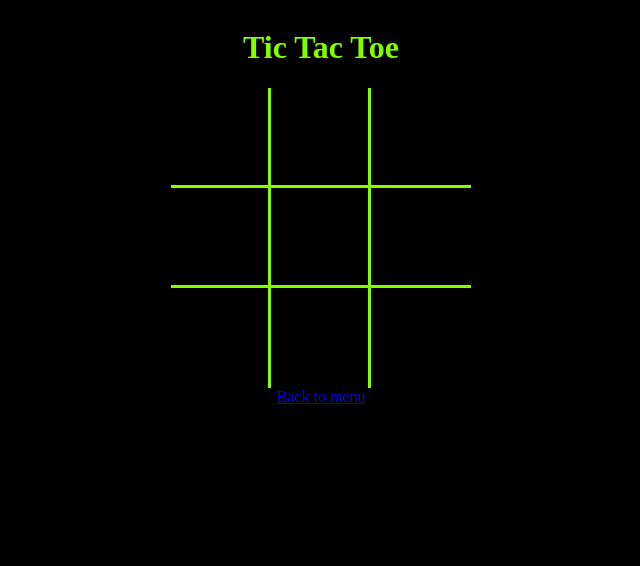
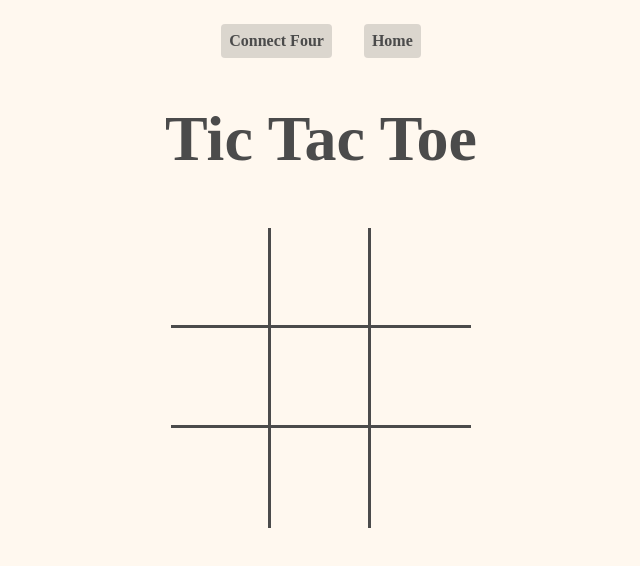
Before and after one commit to ElsaLebas/games, a website built with webpack: page src/tictactoe/tictactoe.html in a window 1280 px wide. Shown: the whole page, without its empty margins (319-959 px from the left). Built offline with nearby package versions, Linux system fonts and the light colour scheme.

Commit message:
add style for tic tac toe

```diff
--- a/src/tictactoe/tictactoe.css
+++ b/src/tictactoe/tictactoe.css
@@ -2,12 +2,45 @@ body {
     display: flex;
     flex-direction: column;
     align-items: center;
-    background-color: black;
-    color: chartreuse;
+    background-color: rgb(255, 248, 239);
+    color: rgb(75, 75, 75);
+}
+
+ul {
+    list-style-type: none;
+    margin: 0;
+    padding: 0;
+    /* width: 60px; */
+
+}
+
+li {
+    /* display: inline; */
+    float: left;
+}
+
+li a {
+    display: block;
+    background-color: rgb(75, 75, 75, 0.2);
+    border-radius: 4px;
+    margin: 16px;
+    padding: 8px;
+    text-decoration: none;
+    text-align: center;
+    color: rgb(75, 75, 75);
+    font-weight: bold;
+}
+
+li a:hover {
+    background-color: rgb(75, 75, 75, 0.3);
 }
 
 h1 {
     color: currentColor;
+    font-size: 4em;
+    margin-top: 8px;
+    margin-bottom: 32px;
+    padding: 20px;
 }
 
 #board {
@@ -36,7 +69,7 @@ h1 {
 
 .strike {
     position: absolute;
-    background-color: red;
+    background-color: rgb(233, 145, 30);
 }
 
 .strike-row-1 {
@@ -109,13 +142,13 @@ h1 {
     text-decoration: none;
     color: currentColor;
     /* background-color: transparent; */
-    border: 2mm ridge chartreuse;
+    border: 2mm ridge rgb(75, 75, 75);
     padding: 10px;
     font-size: 1.5em;
 }
 
 #play-again:hover {
-    background-color: chartreuse;
+    background-color: rgb(75, 75, 75);
     color: black;
     font-weight: bold;
 }
--- a/src/tictactoe/tictactoe.html
+++ b/src/tictactoe/tictactoe.html
@@ -8,7 +8,13 @@
     <title>Games - Tic Tac Toe</title>
 </head>
 <body>
+    <ul>
+        <li><a href="../connect4/connect4.html" id="connect4">Connect Four</a></li>
+        <li><a href="/">Home</a></li>
+        <!-- <li><a href="src/hangman/hangman.html" id="Hangman">Hangman</a></li> -->
+    </ul>
     <h1>Tic Tac Toe</h1>
+
     <!-- <div id="score-panel">
         <h2>SCORES</h2>
         <div id="score-text">
@@ -33,9 +39,6 @@
         <h2 id="game-over-text">Winner is X</h2>
         <a id="play-again">Play Again</a>
     </div>
-    <div>
-        <a href="/">Back to menu</a>
-    </div>
 
     <script src="tictactoe.js"></script>
 </body>
```
